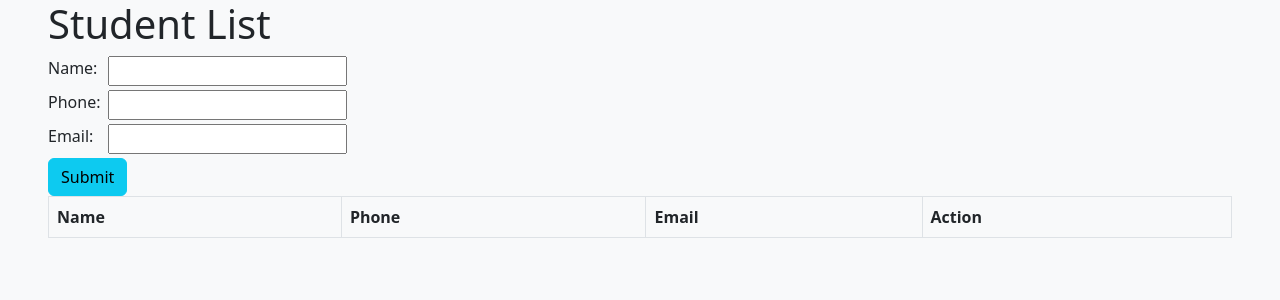
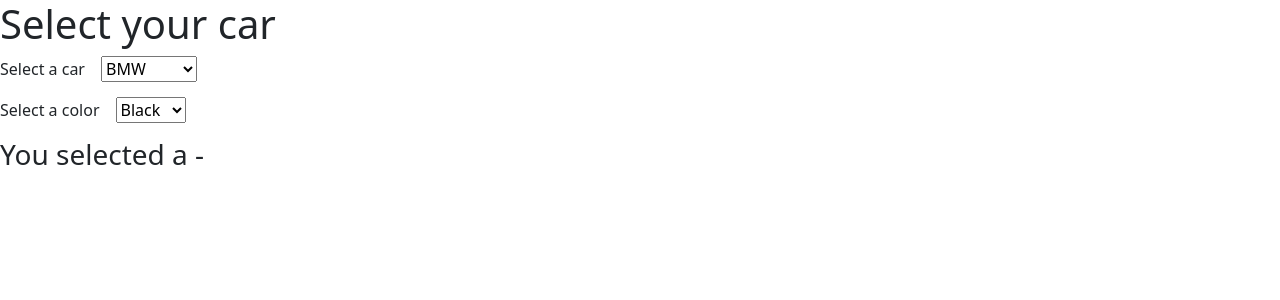
Before and after one commit to vanbeonhv/Reactjs-Practice, a React (Create React App) app: page / in a window 1280 px wide. Shown: the top 300 px of the page. Built offline with nearby package versions, Linux system fonts and the light colour scheme.

Commit message:
Add demo folder

```diff
--- /dev/null
+++ b/src/components/DemoLopHoc/Hook/CarSelector.js
@@ -0,0 +1,39 @@
+import { useState, useEffect } from "react";
+
+export default function CarSelector() {
+  const listCars = ["BMW", "Audi", "Porsche", "Mercedes"];
+  const listColors = ["Black", "White", "Red", "Pink", "yellow"];
+
+  const [car, setCar] = useState("");
+  const [color, setColor] = useState("");
+  const handleSelectCar = (e) => {
+    setCar(e.target.value);
+  };
+  const handleSelectColor = (e) => {
+    setColor(e.target.value);
+  };
+  return (
+    <div>
+      <h1>Select your car</h1>
+      <div>
+        <p className="d-inline-block me-3">Select a car</p>
+        <select onChange={handleSelectCar}>
+          {listCars.map((car, index) => (
+            <option key={index}> {car}</option>
+          ))}
+        </select>
+      </div>
+      <div>
+        <p className="d-inline-block me-3">Select a color</p>
+        <select onChange={handleSelectColor}>
+          {listColors.map((color, index) => (
+            <option key={index}> {color}</option>
+          ))}
+        </select>
+      </div>
+      <h3>
+        You selected a {color} - {car}
+      </h3>
+    </div>
+  );
+}
--- /dev/null
+++ b/src/components/DemoLopHoc/Hook/UseStateDemo.js
@@ -0,0 +1,20 @@
+import React, { useState } from "react";
+
+const UseStateDemo = () => {
+  const [username, setUsername] = useState("");
+  const [nameInput, setNameInput] = useState("");
+  const handleChange = (e) => {
+    setNameInput(e.target.value);
+  };
+  const handleClick = () => setUsername(nameInput);
+  console.log(nameInput);
+  return (
+    <div className="container">
+      <p>Hi {username}</p>
+      <input type="text" onChange={handleChange} />
+      <button onClick={handleClick}>Say Hi!</button>
+    </div>
+  );
+};
+
+export default UseStateDemo;
--- a/src/components/StudentManager/StudentManager.js
+++ b/src/components/StudentManager/StudentManager.js
@@ -49,11 +49,11 @@ export default class StudentManager extends Component {
   };
 
   handleEdit = (studentSelected, index) => {
-    this.setState({
-      form: JSON.parse(JSON.stringify(studentSelected)),
-      indexSelected: index,
-    });
-    console.log(studentSelected, index);
+    // this.setState({
+    //   form: JSON.parse(JSON.stringify(studentSelected)),
+    //   indexSelected: index,
+    // });
+    // console.log(studentSelected, index);
   };
   //  VALIDATE TIME!
   render() {
--- a/src/index.js
+++ b/src/index.js
@@ -9,8 +9,10 @@ import "@fortawesome/fontawesome-free/css/all.min.css";
 import Cal from "./components/Cal/Cal";
 import ToDoList2 from "./components/ToDoApp2/ToDoList2";
 import ToDoList3 from "./components/ToDoApp2/ToDoList3";
-import StudentManager from './components/StudentManager/StudentManager';
+import StudentManager from "./components/StudentManager/StudentManager";
+import UseStateDemo from "./components/DemoLopHoc/Hook/UseStateDemo";
+import CarSelector from "./components/DemoLopHoc/Hook/CarSelector";
 
 const container = document.getElementById("root");
 const root = createRoot(container);
-root.render(<StudentManager />);
+root.render(<CarSelector />);
```
Also changed, not shown: src/components/DemoLopHoc/Hook/UseEffectDemo.js (added, +19 -0 lines), src/components/DemoLopHoc/Hook/Timer/Timer.js (added), src/components/DemoLopHoc/Hook/Timer/UseTime.js (added).
